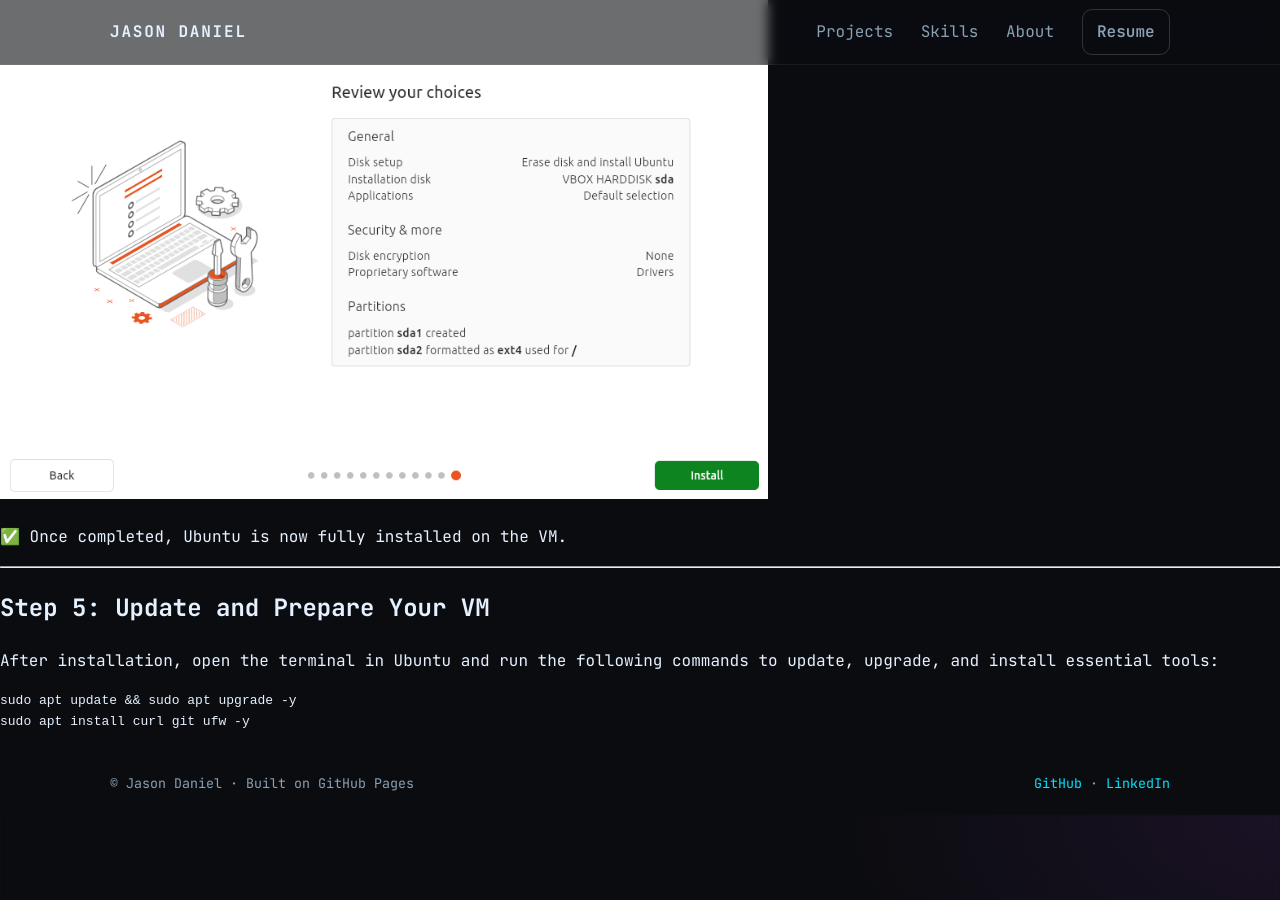
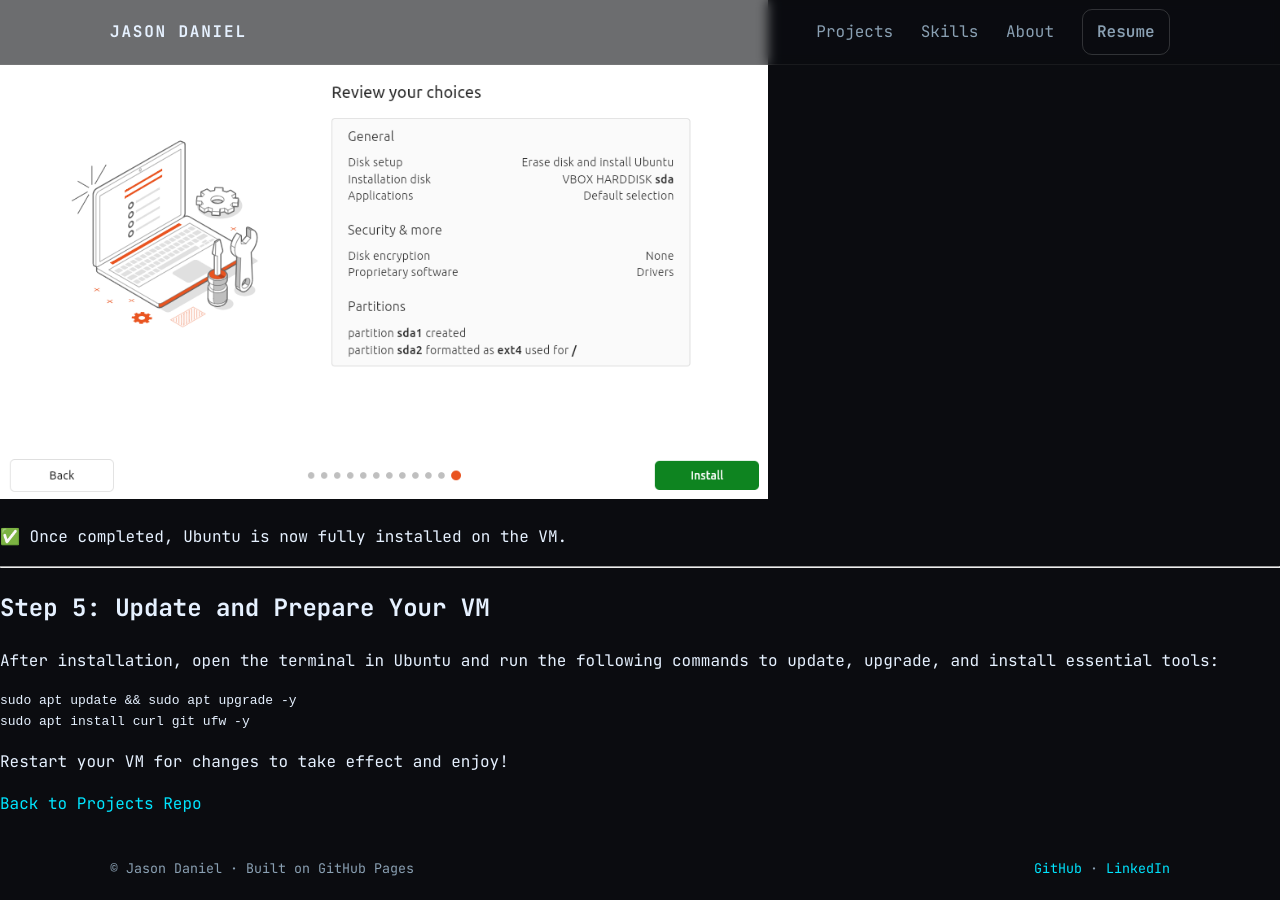
Before and after one commit to cscdanielj/cscdanielj.github.io, a Jekyll site: the page built from projects/ubuntu-lab.md, in a window 1280 px wide and 900 px high, scrolled down 7446 px. Built offline with Jekyll 4.4.1, drawn with Linux system fonts in a browser that asks for light colours.

Commit message:
Update ubuntu-lab.md

````diff
--- a/projects/ubuntu-lab.md
+++ b/projects/ubuntu-lab.md
@@ -67,3 +67,6 @@
 sudo apt update && sudo apt upgrade -y
 sudo apt install curl git ufw -y
 ```
+Restart your VM for changes to take effect and enjoy!
+
+[Back to Projects Repo](https://cscdanielj.github.io/projects/home-soc-lab-setup.html)
````
